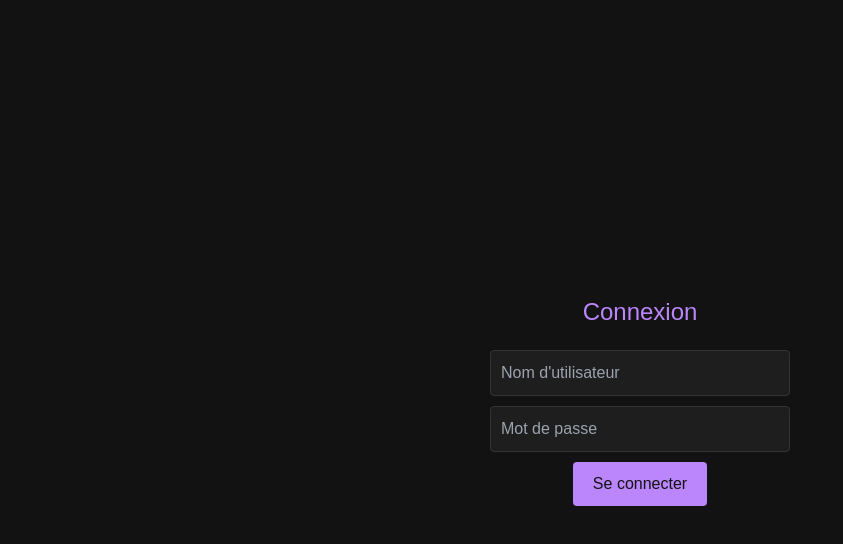
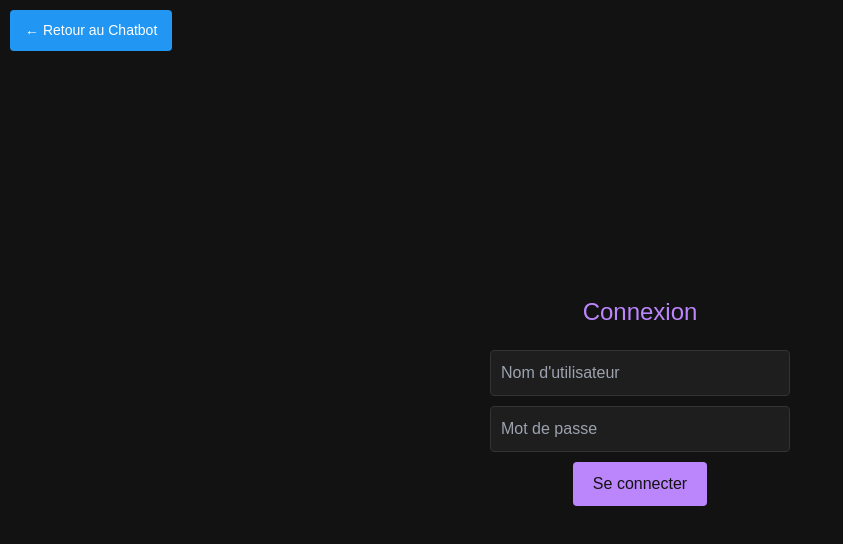
Before and after one commit to mlft9/chatbot, a Next.js app in the folder chatbot-frontend/: page /login in a window 1280 px wide. Shown: the top 544 px of the page, without its empty margins (0-843 px from the left). Built offline with nearby package versions, Linux system fonts and the light colour scheme.

Commit message:
add bouton

```diff
--- a/chatbot-frontend/src/app/admin/page.js
+++ b/chatbot-frontend/src/app/admin/page.js
@@ -109,8 +109,16 @@ export default function Admin() {
         }
     };
 
+    const handleLogout = () => {
+        localStorage.removeItem('token'); // Supprime le token
+        router.push('/login'); // Redirige vers la page de connexion
+    };
+
     return (
         <div style={styles.container}>
+            <button onClick={handleLogout} style={styles.logoutButton}>
+            Déconnexion
+        </button>
             <h1 style={styles.header}>Administration des Questions</h1>
 
             {loading && <div style={styles.loader}>Chargement des données...</div>}
@@ -322,4 +330,20 @@ const styles = {
         borderRadius: '4px',
         cursor: 'pointer',
     },
+    logoutButton: {
+        position: 'absolute',
+        top: '10px',
+        right: '10px',
+        padding: '10px 20px',
+        backgroundColor: '#f44336',
+        color: '#fff',
+        border: 'none',
+        borderRadius: '4px',
+        cursor: 'pointer',
+        fontSize: '14px',
+        transition: 'background-color 0.3s ease',
+    },
+    logoutButtonHover: {
+        backgroundColor: '#d32f2f',
+    },
 };
--- a/chatbot-frontend/src/app/login/page.js
+++ b/chatbot-frontend/src/app/login/page.js
@@ -25,8 +25,15 @@ export default function Login() {
         }
     };
 
+    const handleGoToChatbot = () => {
+        router.push('/chatbot');
+    };
+
     return (
         <div style={styles.container}>
+            <button onClick={handleGoToChatbot} style={styles.chatbotButton}>
+    ← Retour au Chatbot
+</button>
             <h1 style={styles.header}>Connexion</h1>
             {error && <p style={styles.error}>{error}</p>}
             <input
@@ -88,4 +95,20 @@ const styles = {
         color: '#f44336',
         marginBottom: '10px',
     },
+    chatbotButton: {
+        position: 'absolute',
+        top: '10px',
+        left: '10px',
+        padding: '10px 15px',
+        backgroundColor: '#2196F3',
+        color: '#fff',
+        border: 'none',
+        borderRadius: '4px',
+        cursor: 'pointer',
+        fontSize: '14px',
+        transition: 'background-color 0.3s ease',
+    },
+    chatbotButtonHover: {
+        backgroundColor: '#1976D2',
+    },
 };
```
